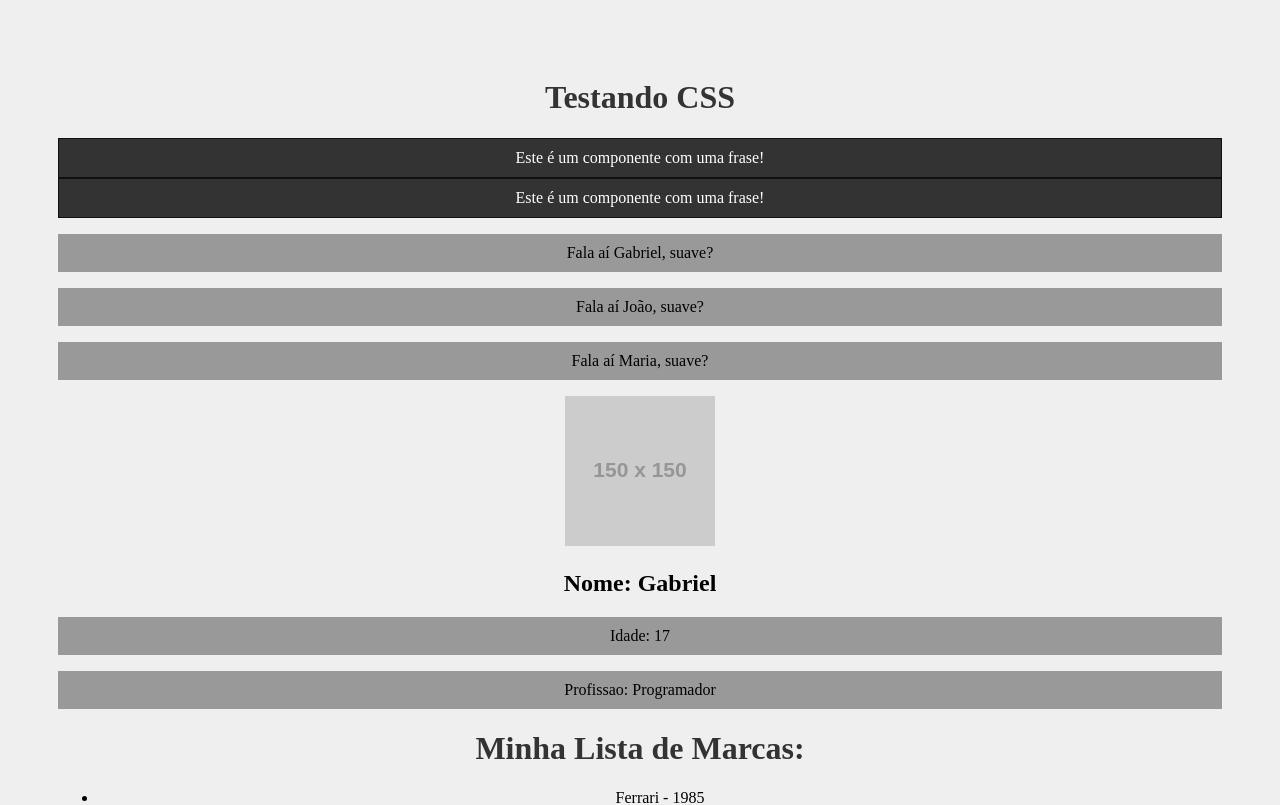
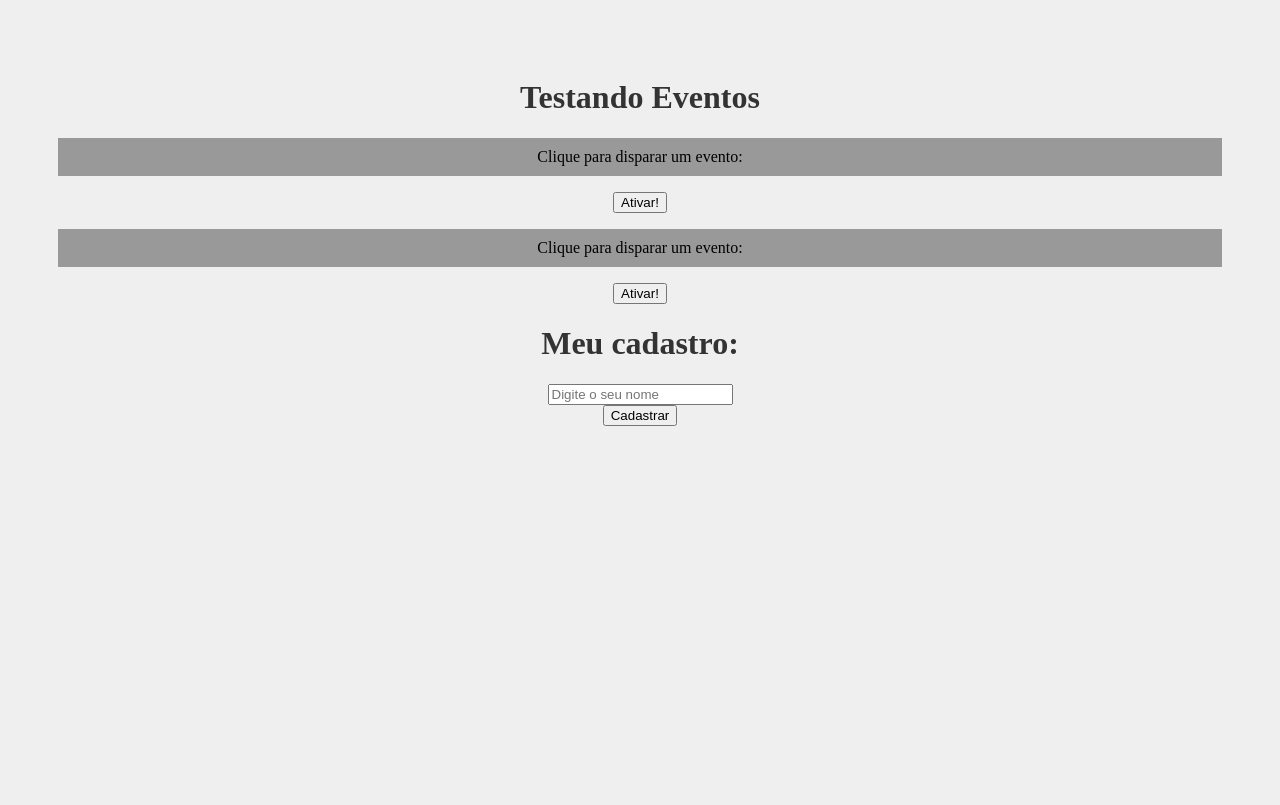
Before and after one commit to NewGabrielFroes/FundamentosReact, a React (Create React App) app: page / in a window 1280 px wide. Shown: the top 805 px of the page. Built offline with nearby package versions, Linux system fonts and the light colour scheme.

Commit message:
Trabalhando com eventos no react

```diff
--- a/src/App.js
+++ b/src/App.js
@@ -1,8 +1,6 @@
 import './App.css';
-import Frase from './components/Frase';
-import List from './components/List';
-import Pessoa from './components/Pessoa';
-import SayMyName from './components/SayMyName';
+import Evento from './components/Evento';
+import Form from './components/Form';
 
 function App() {
   const nome = "Maria"
@@ -10,19 +8,10 @@ function App() {
 
   return (
     <div className="App">
-      <h1>Testando CSS</h1>
-      <Frase />
-      <Frase />
-      <SayMyName nome="Gabriel" />
-      <SayMyName nome="João" />
-      <SayMyName nome={nome} />
-      <Pessoa
-        nome="Gabriel"
-        idade="17"
-        profissao="Programador"
-        foto={foto}
-      />
-      <List />
+      <h1>Testando Eventos</h1>
+      <Evento numero={1}/>
+      <Evento numero={2}/>
+      <Form />
     </div>
   );
 }
--- /dev/null
+++ b/src/components/Evento.js
@@ -0,0 +1,15 @@
+function Evento({numero}) {
+
+    function meuEvento() {
+        console.log(`Fui ativado ${numero}`)
+    }
+
+    return (
+        <div>
+            <p>Clique para disparar um evento:</p>
+            <button onClick={meuEvento}>Ativar!</button>
+        </div>
+    )
+}
+
+export default Evento
--- /dev/null
+++ b/src/components/Form.js
@@ -0,0 +1,23 @@
+function Form() {
+
+    function cadastrarUsuario(e) {
+        e.preventDefault()
+        console.log("Cadastrou o usuário!")
+    }
+
+    return (
+        <div>
+            <h1>Meu cadastro:</h1>
+            <form onSubmit={cadastrarUsuario}>
+                <div>
+                    <input type="text" placeholder="Digite o seu nome" />
+                </div>
+                <div>
+                    <input type="submit" value="Cadastrar"/>
+                </div>
+            </form>
+        </div>
+    )
+}
+
+export default Form
```
